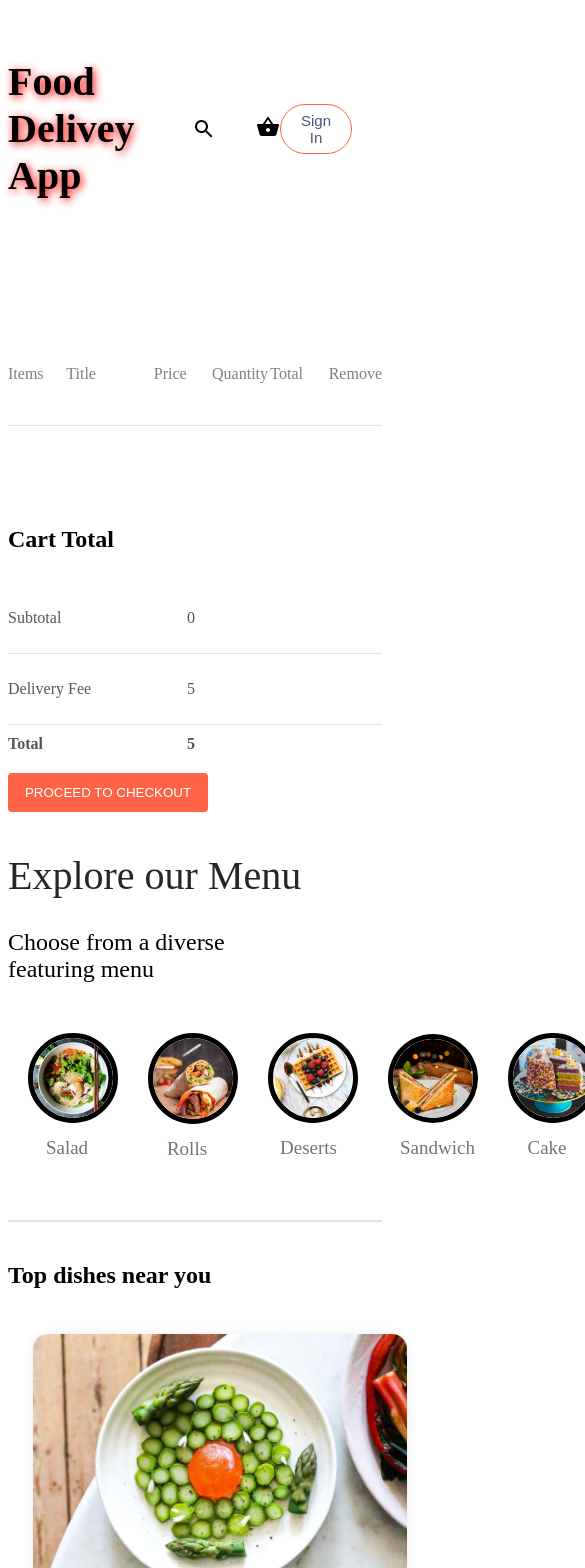
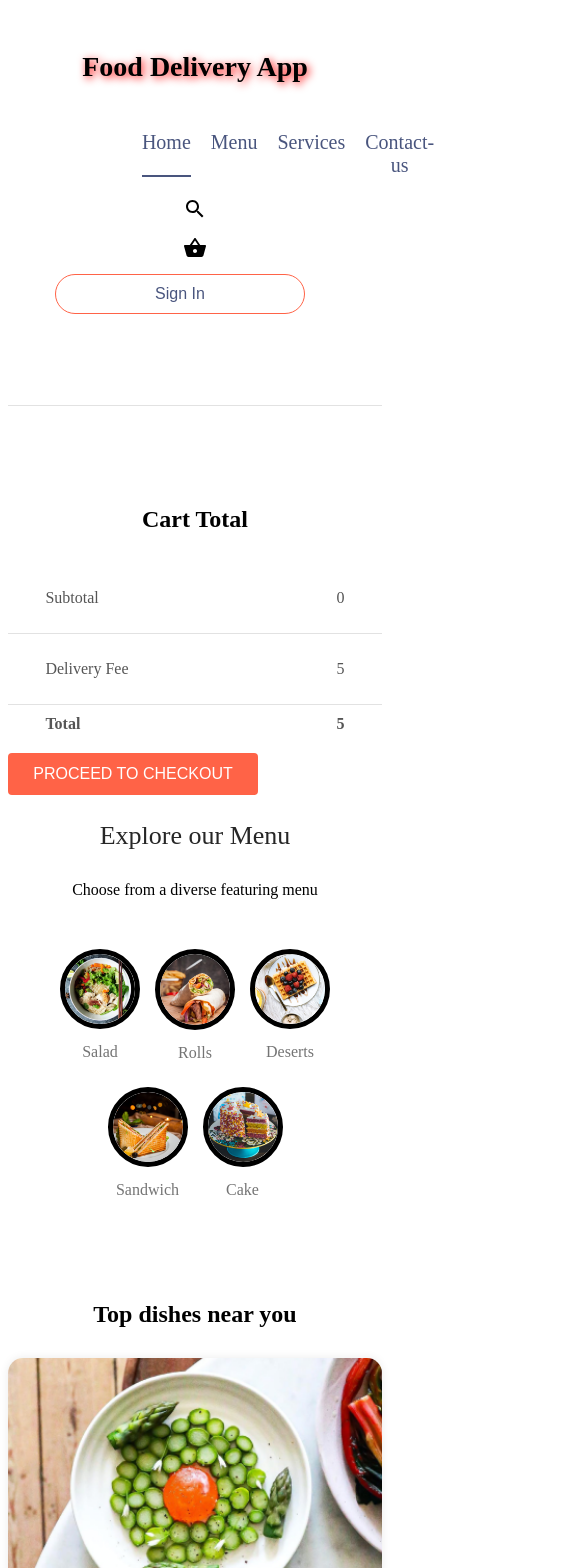
Before and after one commit to vidhya-003/food-delivery-app, a React (Create React App) app: page /cart in a window 390 px wide. Shown: the top 1568 px of the page, 585 px wide, since content can reach past the window. Built offline with nearby package versions, Linux system fonts and the light colour scheme.

Commit message:
Updtaed project with new changes

```diff
--- a/src/Store.js
+++ b/src/Store.js
@@ -1,4 +1,5 @@
 import {legacy_createStore as createStore} from 'redux';
 import CartReducer from './Reducer/Reducer';
-const store=createStore(CartReducer);
+
+const store = createStore(CartReducer);
 export default store;
--- a/src/components/LoginPopup.js
+++ b/src/components/LoginPopup.js
@@ -1,20 +1,54 @@
 import React, { useState } from 'react'
 import { assets } from '../assets/assets';
+import axios from 'axios';
 
 
 
 
 const LoginPopup = ({setShowLogin}) => {
 const [currState,setCurrState]=useState("Login");
+const [email, setEmail] = useState("");
+  const [password, setPassword] = useState("");
+  const [name, setName] = useState("");
+  const [message, setMessage] = useState("");
+
+const handleLogin=async(e)=>{
+  e.preventDefault();
+  try{
+    const response=await axios.post('http://localhost:8080/api/login',{
+      email,
+      password,
+    });
+    setMessage(response.data);
+  }catch(error){
+    setMessage("Error logging in");
+  }
+};
+
+const handleSignUp=async(e)=>{
+  e.preventDefault();
+  try{
+    const response=await axios.post('http://localhost:8080/api/signup',{
+      email,
+      password,
+      name,
+    });
+    setMessage(response.data);
+  }catch(error){
+    setMessage("error signing in");
+  }
+};
+
 
   return (
     <div className="login-popup">
-      <form className='login-popup-container'>
+      <form className='login-popup-container'
+      onSubmit={currState ==="Login"?handleLogin:handleSignUp}>
         <div className='login-popup-title'>
           <h2>{currState}</h2>
           <img  onClick={()=>setShowLogin(false)}  src={assets.cross_icon} alt='hi'></img>
           </div>
-          <div className="login-popup-inputs">
+          {/* <div className="login-popup-inputs">
             {currState==="Login"?<></>:<input type="text" placeholder="Your name" required />}
 
             <input type="email" placeholder='your email' required />
@@ -29,7 +63,53 @@ const [currState,setCurrState]=useState("Login");
           {currState==="Login"
           ?<p>Create a account ?<span onClick={()=>setCurrState("Sign Up")}>Click here</span></p>
           : <p>Already have an account?<span onClick={()=>setCurrState("Login")}>Login here</span></p>
-        }
+        } */}
+         <div className="login-popup-inputs">
+          {currState === "Sign Up" && (
+            <input
+              type="text"
+              placeholder="Your name"
+              value={name}
+              onChange={(e) => setName(e.target.value)}
+              required
+            />
+          )}
+          <input
+            type="email"
+            placeholder="Your email"
+            value={email}
+            onChange={(e) => setEmail(e.target.value)}
+            required
+          />
+          <input
+            type="password"
+            placeholder="Password"
+            value={password}
+            onChange={(e) => setPassword(e.target.value)}
+            required
+          />
+        </div>
+        <button type="submit">
+          {currState === "Sign Up" ? "Create Account" : "Login"}
+        </button>
+        <div className="login-popup-condition">
+          <input type="checkbox" required />
+          <p>
+            By continuing, I agree to the terms of use & privacy policy.
+          </p>
+        </div>
+        {currState === "Login" ? (
+          <p>
+            Create an account?{" "}
+            <span onClick={() => setCurrState("Sign Up")}>Click here</span>
+          </p>
+        ) : (
+          <p>
+            Already have an account?{" "}
+            <span onClick={() => setCurrState("Login")}>Login here</span>
+          </p>
+        )}
+        {message && <p className="message">{message}</p>}
 
 
       </form>
--- a/src/components/Navbar.js
+++ b/src/components/Navbar.js
@@ -8,7 +8,7 @@ const Navbar = ({setShowLogin}) => {
     const[menu,setMenu]=useState("home");
   return (
     <div className="navbar">
-       <Link to="/"> <h3>Food Delivey App</h3></Link>
+       <Link to="/"> <h3>Food Delivery App</h3></Link>
         <ul className="navbar-menu">
             <Link to='/' onClick={()=>setMenu("Home")} className={menu === "home"?"active":""}>Home</Link>
             <a href='#explore-menu' onClick={()=>setMenu("Menu")} className={menu === "menu"?"active":""}>Menu</a>
--- a/src/pages/PlaceOrder.js
+++ /dev/null
@@ -1,11 +0,0 @@
-import React from 'react'
-
-const PlaceOrder = () => {
-  return (
-    <div>
-
-    </div>
-  )
-}
-
-export default PlaceOrder
--- a/src/style.css
+++ b/src/style.css
@@ -393,100 +393,162 @@
     background-color: #eaeaea;
     border-radius: 4px;
 }
-/* .card-container{
-    display:flex;
-    justify-content: space-evenly;
-    border-color: rgb(255, 255, 255);
-    padding: 1rem;
 
 
 
-}
-.card {
-    height:24.8rem;
-    width:100%;
-    border:1px solid black;
-    background-color: #E0E0E0;
-    color:#1C1C1C;
-    margin:30px;
-    border-radius:30px;
-    text-align: center;
-    box-shadow:0 1px 2px rgba(0,0,0,0.15);
-    transition: top 0.5s ease-in-out;
-    overflow:hidden;
-    border-radius:1.5rem;
-    border:0.1rem solid rgb(232,232,232);
-    border-color: rgb(255, 255, 255);
+@media screen and (max-width: 768px) {
+    /* Navbar - Keeping Menu List as it is */
+    .navbar {
+        flex-direction: column;
+        align-items: center;
+        text-align: center;
+        padding: 15px 10px;
+    }
 
-}
-/* .card,p,h2{
-    background-color:#F7E9D7;
-} */
-/* .card img{
-    height:248px;
-    width:102x;
-    border-radius: 50%;
-    object-fit: cover;
+    .navbar h3 {
+        font-size: 28px;
+    }
 
+    .navbar button {
+        width: 100%;
+        max-width: 250px;
+        margin-top: 10px;
+    }
 
-}
-.btn{
-    color:black;
-    font-size: 20px;
-    background-color: antiquewhite;
-    border-radius:20px;
-    padding:8px;
-    cursor:pointer;
+    .navbar-right {
+        flex-direction: column;
+        gap: 15px;
+    }
 
+    /* Explore Menu */
+    .explore-menu {
+        text-align: center;
+        align-items: center;
+    }
 
-}
-.card:hover{
-    box-shadow:0 5px 15px rgba(0,0,0,0.8);
-}
-h1{
-    text-align: center;
-    font-size: 30px;
-    color:#1C1C1C;
-    margin-bottom:30px;
-    padding-top:100px;
+    .explore-menu h3 {
+        font-size: 26px;
+    }
 
-}
-.price{
-    display:flex;
-    justify-content: space-around;
-    background-color: #F7E9D7;
-    font-size: 18px;
+    .explore-menu p {
+        max-width: 90%;
+        font-size: 16px;
+        text-align: center;
+        margin: 10px auto;
+    }
 
-} */
+    .explore-menu-list {
+        flex-wrap: wrap;
+        justify-content: center;
+        gap: 15px;
+    }
 
+    .explore-menu-list-item img {
+        width: 18vw;
+        min-width: 80px;
+    }
 
-@media(max-width:1050px){
-    .navbar-menu{
-        gap:20px;
-        font-size: 17px;
+    /* Food Display */
+    .food-display {
+        text-align: center;
     }
-    .navbar button{
-        padding:8px 25px;
+
+    .food-display-list {
+        grid-template-columns: 1fr;
+        gap: 20px;
     }
-    .explore-menu-text{
-        max-width:100%;
+
+    .food-item {
+        margin: 10px auto;
+    }
+
+    .food-item-info {
+        padding: 15px;
+    }
+
+    .food-item-price {
+        font-size: 20px;
+    }
+
+    /* Footer */
+    .footer {
+        padding: 30px;
+        text-align: center;
+    }
+
+    .footer-content {
+        grid-template-columns: 1fr;
+        gap: 30px;
+    }
+
+    .footer-content-left,
+    .footer-content-right,
+    .footer-content-center {
+        align-items: center;
+    }
+
+    .footer-content h2 {
+        font-size: 20px;
+    }
+
+    /* Login Popup */
+    .login-popup-container {
+        width: 90%;
+        padding: 20px;
+    }
+
+    .login-popup-title {
+        font-size: 18px;
+    }
+
+    .login-popup-inputs input {
         font-size: 14px;
+    }
 
+    .login-popup-container button {
+        font-size: 14px;
+        padding: 10px;
+    }
+
+    /* Cart */
+    .cart {
+        margin-top: 50px;
+    }
+
+    .cart-items-title {
+        display: none;
+    }
+
+    .cart-items-item {
+        display: flex;
+        flex-direction: column;
+        align-items: center;
+        text-align: center;
+        gap: 10px;
+    }
+
+    .cart-bottom {
+        flex-direction: column;
+        align-items: center;
+        text-align: center;
+        gap: 20px;
+    }
+
+    .cart-total,
+    .cart-promocode {
+        width: 100%;
+    }
+
+    .cart-total-details {
+        width: 80%;
+        margin: 0 auto;
+        font-size: 16px;
+    }
+
+    .cart-total button {
+        width: 100%;
+        max-width: 250px;
+        font-size: 16px;
+        padding: 12px;
     }
 }
-@media(max-width:900px){
-    .navbar-menu{
-        gap:15px;
-        font-size: 16px;
-    }
-    .navbar button{
-        padding:7px 20px;
-        font-size: 15px;
-    }
-}
-@media(max-width:750px){
-    .navbar-menu{
-        display:none;
-    }
-
-}
```
Also changed, not shown: package.json (+7 -0 lines), src/components/foodList.js (line endings or trailing spaces), 1 other file (tests, documents, lock files or other folders).
